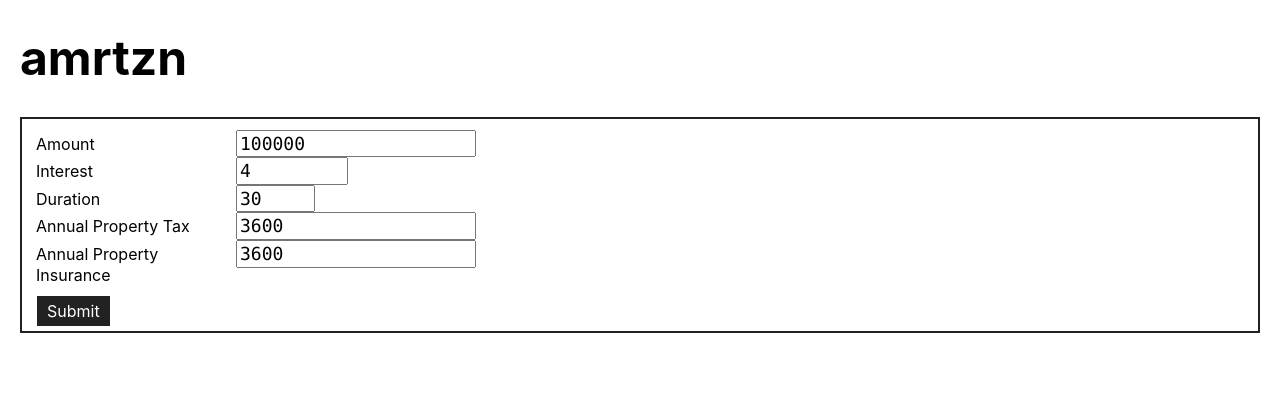
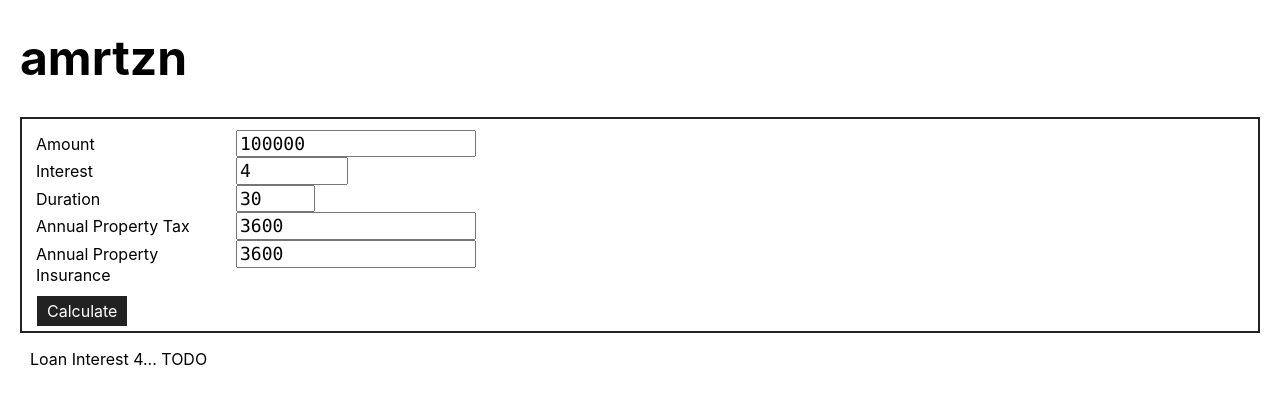
Before and after one commit to dznqbit/amrtzn, a React (Create React App) app: page / in a window 1280 px wide. Shown: the top 404 px of the page. Built offline with nearby package versions, Linux system fonts and the light colour scheme.

Commit message:
Add PaymentCalculator

```diff
--- a/src/App.js
+++ b/src/App.js
@@ -1,15 +1,25 @@
-import React from "react";
+import React, { useState } from "react";
 import Form from "./Form";
+import PaymentCalculator from "./PaymentCalculator";
 import "./App.scss";
 
 function App() {
+  const [loanDetails, setLoanDetails] = useState({
+    loanAmount: 100000,
+    loanInterest: 4.0,
+    loanDuration: 30,
+    propertyTax: 3600,
+    propertyInsurance: 3600
+  });
+
   return (
     <div className="App">
       <header className="App__header">
         <h1>amrtzn</h1>
       </header>
       <main>
-        <Form />
+        <Form loanDetails={loanDetails} update={setLoanDetails} />
+        <PaymentCalculator loanDetails={loanDetails} />
       </main>
     </div>
   );
--- a/src/Form.js
+++ b/src/Form.js
@@ -1,15 +1,25 @@
 import React, { useState } from "react";
 import "./Form.scss";
 
-export default function Form() {
-  const [loanAmount, setLoanAmount] = useState(100000);
-  const [loanInterest, setLoanInterest] = useState(4.0);
-  const [loanDuration, setLoanDuration] = useState(30);
-  const [propertyTax, setPropertyTax] = useState(3600);
-  const [propertyInsurance, setPropertyInsurance] = useState(3600);
+export default function Form(props) {
+  const loanDetails = props.loanDetails;
+  const [loanAmount, setLoanAmount] = useState(loanDetails.loanAmount);
+  const [loanInterest, setLoanInterest] = useState(loanDetails.loanInterest);
+  const [loanDuration, setLoanDuration] = useState(loanDetails.loanDuration);
+  const [propertyTax, setPropertyTax] = useState(loanDetails.propertyTax);
+  const [propertyInsurance, setPropertyInsurance] = useState(
+    loanDetails.propertyInsurance
+  );
 
-  function handleSubmit() {
-    console.log("oh boy");
+  function handleSubmit(evt) {
+    evt.preventDefault();
+    props.update({
+      loanAmount: loanAmount,
+      loanInterest: loanInterest,
+      loanDuration: loanDuration,
+      propertyTax: propertyTax,
+      propertyInsurance: propertyInsurance
+    });
   }
 
   return (
@@ -74,7 +84,11 @@ export default function Form() {
         </label>
       </fieldset>
 
-      <input className="Form__input Form__input--submit" type="submit" />
+      <input
+        className="Form__input Form__input--submit"
+        type="submit"
+        value="Calculate"
+      />
     </form>
   );
 }
--- a/src/Form.scss
+++ b/src/Form.scss
@@ -31,6 +31,7 @@
 
   &--submit {
     color: $white;
+    cursor: pointer;
     padding: 5px 10px;
     margin-left: 15px;
     background: #222;
--- /dev/null
+++ b/src/PaymentCalculator.js
@@ -0,0 +1,13 @@
+import React from "react";
+import "./PaymentCalculator.scss";
+
+export default function PaymentCalculator(props) {
+  return (
+    <div className="PaymentCalculator">
+      <p>
+        Loan Interest {props.loanDetails.loanInterest}
+        ... TODO
+      </p>
+    </div>
+  );
+}
--- /dev/null
+++ b/src/PaymentCalculator.scss
@@ -0,0 +1,7 @@
+@import "./theme/colors.scss";
+@import "./theme/typography.scss";
+
+.PaymentCalculator {
+  @include body-text;
+  margin: 10px;
+}
```
